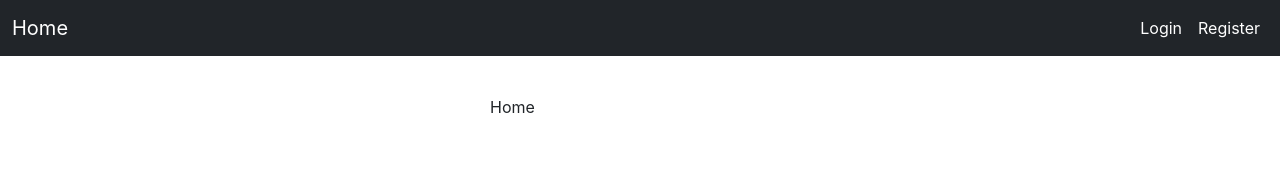
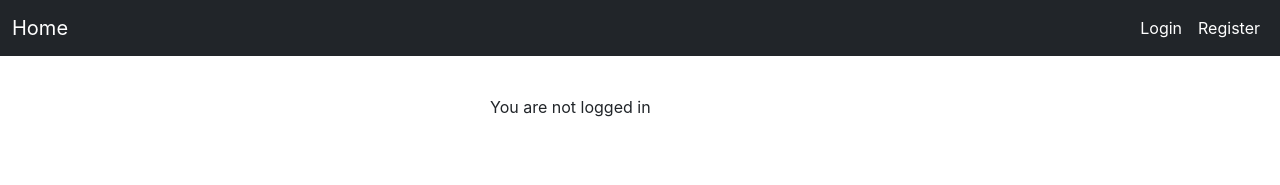
Before and after one commit to Byron2016/031_frontend_JWT_Authentication_for_NETCore_and_React_App, a React (Create React App) app: page / in a window 1280 px wide. Shown: the top 185 px of the page. Built offline with nearby package versions, Linux system fonts and the light colour scheme; no server answers.

Commit message:
fix: 1.19.50 display client name into home page

```diff
--- a/src/pages/Home.tsx
+++ b/src/pages/Home.tsx
@@ -1,9 +1,37 @@
-import React  from "react";
+import  { useState, useEffect }  from "react";
 
 const Home = () => {
+
+  // const [id, setId] = useState('');
+  const [name, setName] = useState('');
+  const [email, setEmail] = useState('');
+
+
+  useEffect(() => {
+    (
+      async() => {
+        const response =await fetch(
+          'http://localhost:8000/api/user',
+          {
+            headers: {
+              'Content-Type':'application/json'
+            },
+            credentials: 'include',
+          }
+        );
+
+        const content = await response.json();
+        setName(content.name);
+        setEmail(content.email);
+
+      }
+    )();
+  })
+
   return (
     <div>
-      Home
+      {name ? 'Hi ' + name + ' ( ' + email + ')'  : 'You are not logged in'}
+      {/* Hi {name } you have been registered with your email:  {email} */}
     </div>
   )
 }
```
